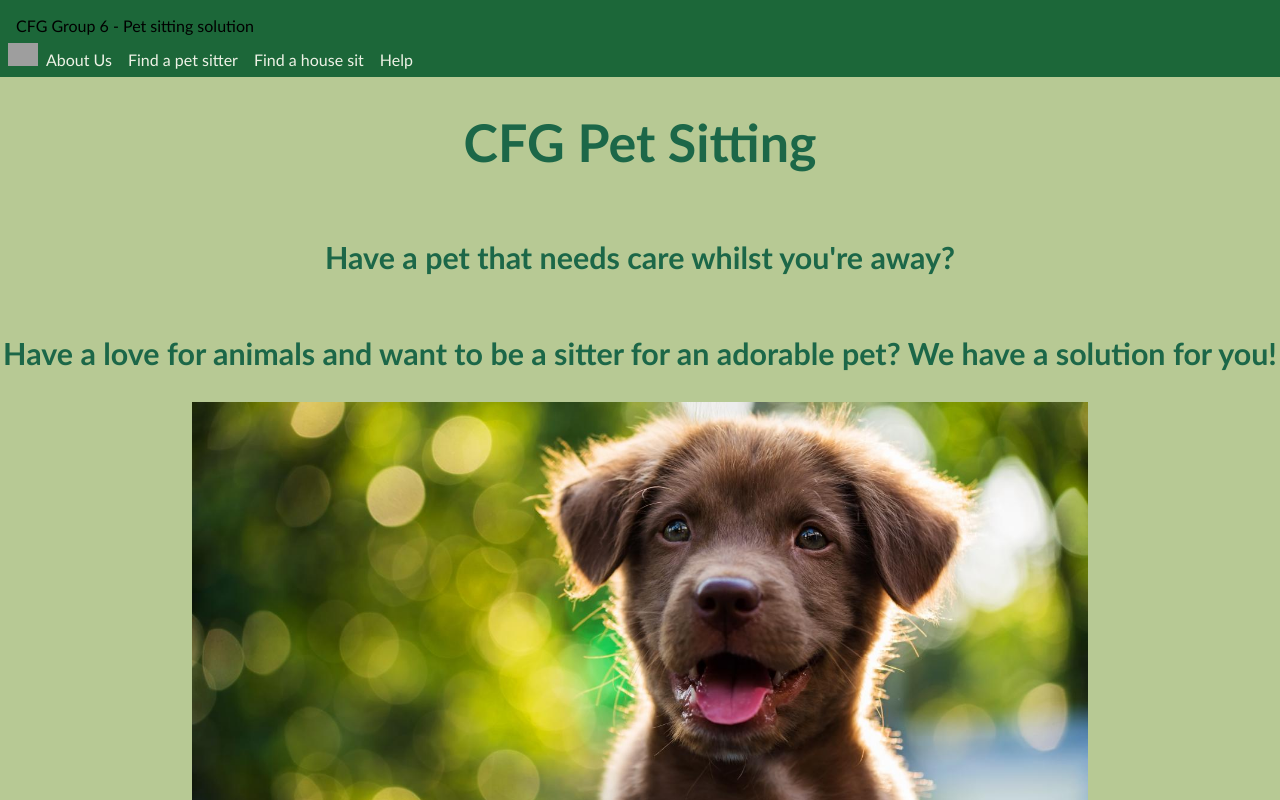
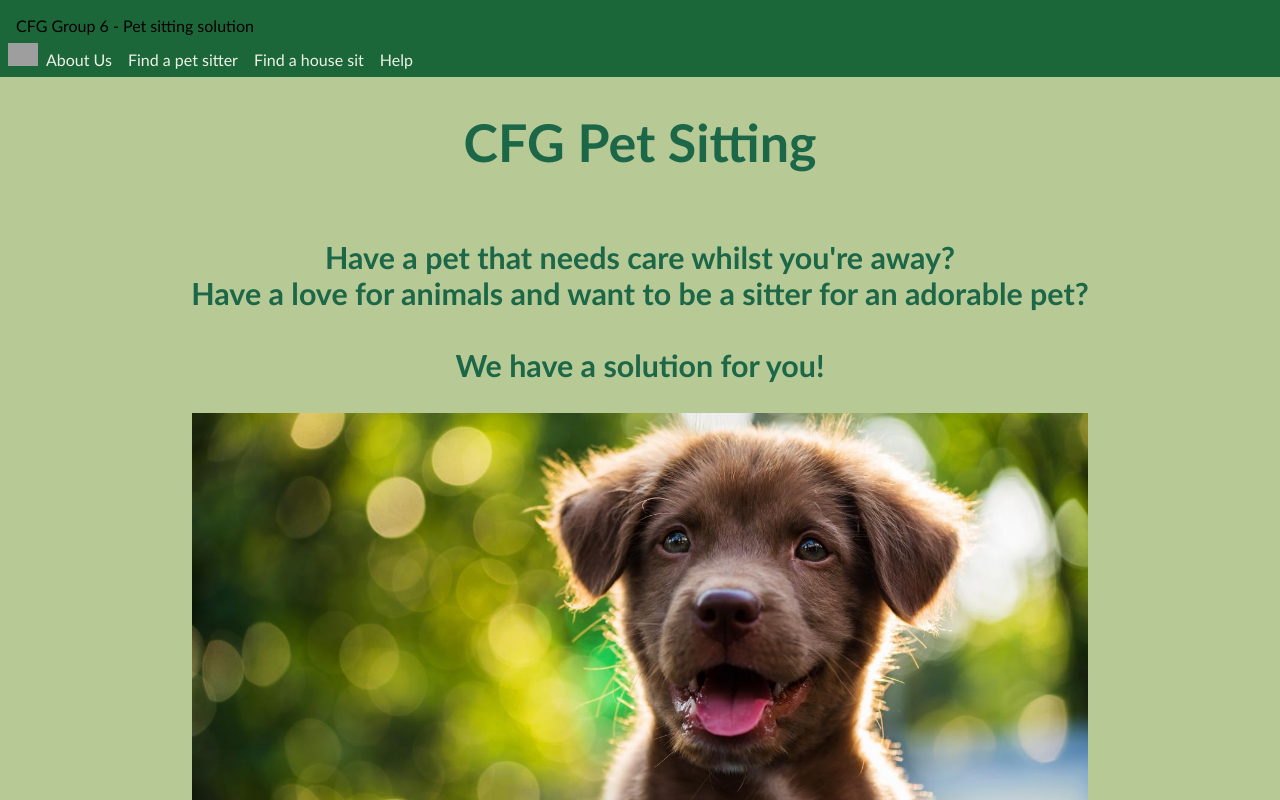
Before and after one commit to ferreiramonique/pet-sitting-app, a React (Create React App) app: page / in a window 1280 px wide. Shown: the top 800 px of the page. Built offline with nearby package versions, Linux system fonts and the light colour scheme; grey boxes are pictures that could not be loaded.

Commit message:
style: change landing page padding; cleanup

```diff
--- a/src/pages/App.css
+++ b/src/pages/App.css
@@ -28,15 +28,6 @@
   pointer-events: none;
 }
 
-@keyframes App-logo-spin {
-  from {
-    transform: rotate(0deg);
-  }
-  to {
-    transform: rotate(360deg);
-  }
-}
-
 .catimage {
   object-fit: cover;
   width: 60%;
--- a/src/pages/App.js
+++ b/src/pages/App.js
@@ -17,9 +17,8 @@ function App() {
       <PetNavbar />
       <header className="App-header">
         <h1>CFG Pet Sitting</h1>
-        <h3>Have a pet that needs care whilst you're away?</h3>
-        <h3>
-          Have a love for animals and want to be a sitter for an adorable pet?
+        <h3 className="catchy-text">Have a pet that needs care whilst you're away?<br></br>
+          Have a love for animals and want to be a sitter for an adorable pet?<br></br><br></br>
           We have a solution for you!
         </h3>
         <PetImage
```
Also changed, not shown: src/FAQ.css (+0 -7 lines), src/pages/Database.css (+0 -10 lines).
